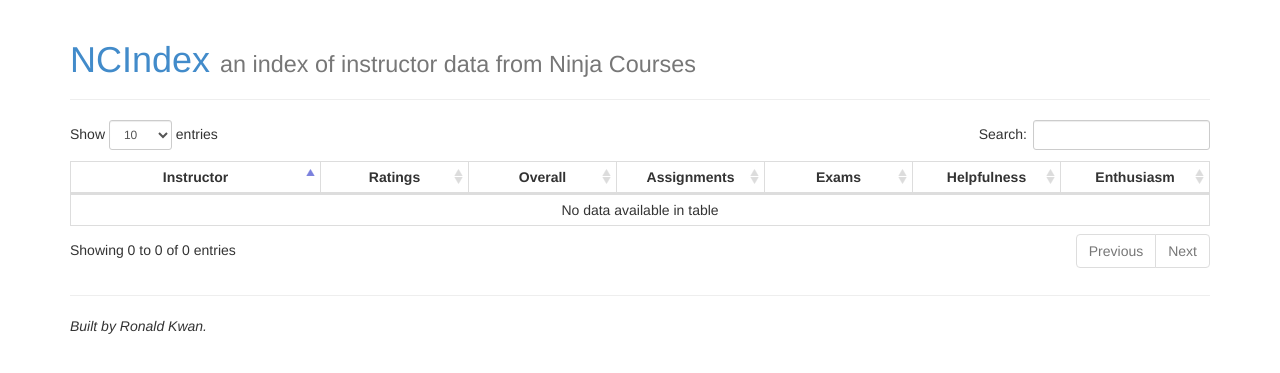
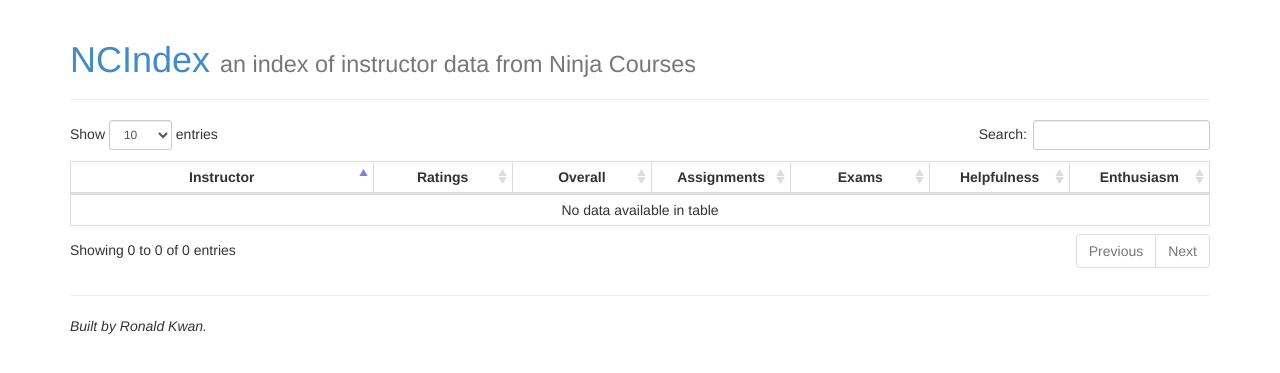
Before and after one commit to rskwan/ncindex, a Flask app: page / in a window 1280 px wide. Shown: the top 373 px of the page. Run offline with Flask 2, Linux system fonts and the light colour scheme; data that the repository does not hold is empty; some libraries are stand-ins or nearby versions.

Commit message:
redo ordering of courses and ratings, tweak layout

```diff
--- a/ncindex/static/js/instructor.js
+++ b/ncindex/static/js/instructor.js
@@ -1,6 +1,6 @@
 function selectcallback () {
     var cids = $("#courseSelect").val();
-    $(".panel").each(function (index) {
+    $(".rating-panel").each(function (index) {
         if (cids != null) {
             var showpanel = false;
             for (var j = 0; j < cids.length; j++) {
--- a/ncindex/templates/index.html
+++ b/ncindex/templates/index.html
@@ -9,13 +9,13 @@
              cellspacing="0">
         <thead>
           <tr>
-            <th width="22%">Instructor</th>
-            <th width="13%">Ratings</th>
-            <th width="13%">Overall</th>
-            <th width="13%">Assignments</th>
-            <th width="13%">Exams</th>
-            <th width="13%">Helpfulness</th>
-            <th width="13%">Enthusiasm</th>
+            <th width="26%">Instructor</th>
+            <th width="12%">Ratings</th>
+            <th width="12%">Overall</th>
+            <th width="12%">Assignments</th>
+            <th width="12%">Exams</th>
+            <th width="12%">Helpfulness</th>
+            <th width="12%">Enthusiasm</th>
           </tr>
         </thead>
         <tbody>
--- a/ncindex/views.py
+++ b/ncindex/views.py
@@ -1,3 +1,4 @@
+import re
 from flask import render_template
 from . import app
 from .models import Instructor
@@ -10,7 +11,7 @@
 @app.route('/instructor/<int:instructor_id>')
 def instructor(instructor_id):
     instructor = Instructor.query.filter_by(id=instructor_id).first_or_404()
-    sorted_ratings = sorted(instructor.ratings, key=lambda rating: str(rating.course))
+    sorted_ratings = sorted(instructor.ratings, key=lambda r: r.key())
     return render_template("instructor.html",
                            instructor=instructor,
                            courses=instructor.courses,
```
Also changed, not shown: ncindex/models.py (+18 -1 lines).
